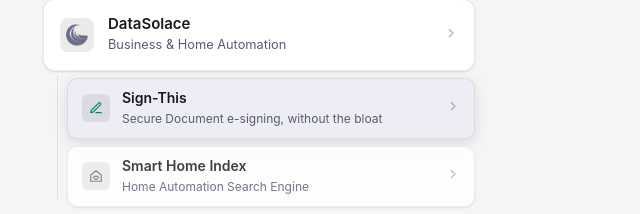
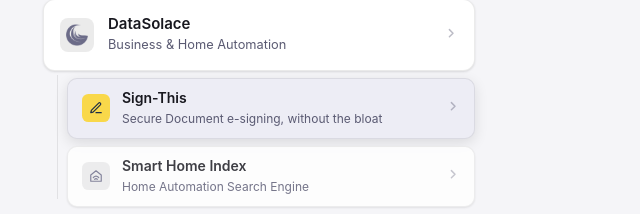
Before and after one commit to Tombo1001/tomcocking.com, a plain HTML site: page index.html in a window 1280 px wide. In both pictures the pointer is over the element 477 px from the left and 634 px from the top of the page. Shown: the part 525-739 px from the top of the page, 381-1021 px from the left. Drawn offline with Linux system fonts and the light colour scheme.

Commit message:
feat: use sign-this yellow and ink colours on icon hover
Co-Authored-By: Claude Fable 5.2 <noreply@anthropic.com>

```diff
--- a/index.html
+++ b/index.html
@@ -449,11 +449,9 @@
     .link-card:hover .brand-ec0 .ec0-cursor,
     .link-card:focus-visible .brand-ec0 .ec0-cursor { fill: #d4d4d4; }
 
-    .brand-st { transition: color 0.18s; }
+    .brand-st { transition: color 0.18s, background 0.18s; }
     .sub-link-card:hover .brand-st,
-    .sub-link-card:focus-visible .brand-st { color: #04866e; }
-    [data-theme="dark"] .sub-link-card:hover .brand-st,
-    [data-theme="dark"] .sub-link-card:focus-visible .brand-st { color: #2fb89a; }
+    .sub-link-card:focus-visible .brand-st { background: #f9d84a; color: #1d2d46; }
 
     .sub-link-card:hover .brand-shi,
     .sub-link-card:focus-visible .brand-shi { background: #f2f5f5; }
```
